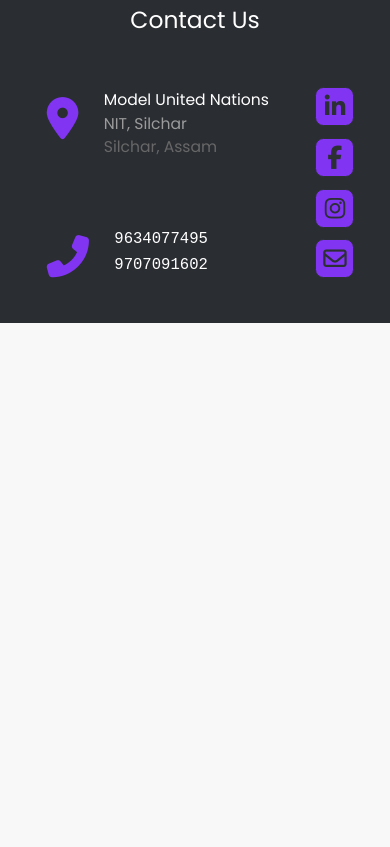
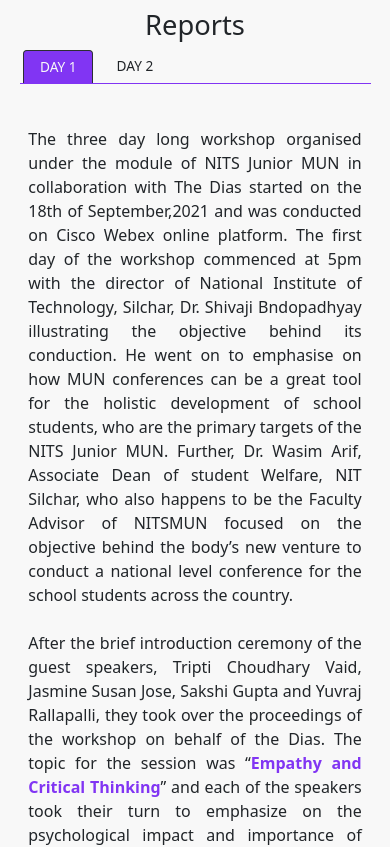
Before and after one commit to nitsmun/nitsmun2021-22, a React (Create React App) app: page /events/workshop in a window 390 px wide. Shown: the part 5700-6547 px from the top of the page. Before the commit the page ends 6023 px from the top, so only its background shows below. Built offline with nearby package versions, Linux system fonts and the light colour scheme.

Commit message:
+ reports

```diff
--- /dev/null
+++ b/src/components/Reports.css
@@ -0,0 +1,93 @@
+div.reports {
+  width: 90%;
+  margin: 5vh auto 2vh auto;
+  text-align: justify;
+}
+
+div.reports div.heading {
+  font-size: 5vh;
+  text-align: center;
+}
+
+div.tab-names {
+  display: flex;
+  border-bottom: 0.2vh solid var(--theme4-100);
+}
+
+div.tab-names div {
+  margin: 1vh;
+  margin-bottom: 0;
+  padding: 1.5vh 4vh;
+  border-radius: 1vh 1vh 0 0;
+  cursor: pointer;
+  text-transform: uppercase;
+}
+
+div.tab-names div.active-name {
+  background-color: var(--theme4-100);
+  border: 0.2vh solid var(--theme1-100);
+  border-bottom: 0 solid var(--theme1-100);
+  color: var(--theme2-100);
+  transition-duration: 0.2s;
+  transition-timing-function: ease-out;
+}
+
+div.tab-content-container {
+  margin: 5vh auto;
+  width: 95%;
+}
+
+div.tab-content-container div {
+  display: none;
+}
+
+div.tab-content-container div.active-content {
+  display: block;
+}
+
+@media screen and (max-width: 500px) {
+  div.reports {
+    width: 90%;
+    margin: 5vw auto 2vw auto;
+  }
+
+  div.reports div.heading {
+    font-size: 7vw;
+  }
+
+  div.tab-names {
+    border-bottom: 0.2vw solid var(--theme4-100);
+  }
+
+  div.tab-names div {
+    margin: 1vw;
+    margin-bottom: 0;
+    padding: 1.5vw 4vw;
+    border-radius: 1vw 1vw 0 0;
+    font-size: 3.5vw;
+    cursor: pointer;
+    text-transform: uppercase;
+  }
+
+  div.tab-names div.active-name {
+    background-color: var(--theme4-100);
+    border: 0.2vh solid var(--theme1-100);
+    border-bottom: 0 solid var(--theme1-100);
+    color: var(--theme2-100);
+    transition-duration: 0.2s;
+    transition-timing-function: ease-out;
+  }
+
+  div.tab-content-container {
+    margin: 5vh auto;
+    width: 95%;
+  }
+
+  div.tab-content-container div {
+    display: none;
+  }
+
+  div.tab-content-container div.active-content {
+    display: block;
+  }
+}
--- /dev/null
+++ b/src/components/Reports.jsx
@@ -0,0 +1,121 @@
+import { useState } from "react";
+
+import "./Reports.css";
+
+const tabData = {
+  names: ["Day 1", "Day 2"],
+  content: [
+    <>
+      The three day long workshop organised under the module of NITS Junior MUN
+      in collaboration with The Dias started on the 18th of September,2021 and
+      was conducted on Cisco Webex online platform. The first day of the
+      workshop commenced at 5pm with the director of National Institute of
+      Technology, Silchar, Dr. Shivaji Bndopadhyay illustrating the objective
+      behind its conduction. He went on to emphasise on how MUN conferences can
+      be a great tool for the holistic development of school students, who are
+      the primary targets of the NITS Junior MUN. Further, Dr. Wasim Arif,
+      Associate Dean of student Welfare, NIT Silchar, who also happens to be the
+      Faculty Advisor of NITSMUN focused on the objective behind the body’s new
+      venture to conduct a national level conference for the school students
+      across the country.
+      <br />
+      <br />
+      After the brief introduction ceremony of the guest speakers, Tripti
+      Choudhary Vaid, Jasmine Susan Jose, Sakshi Gupta and Yuvraj Rallapalli,
+      they took over the proceedings of the workshop on behalf of the Dias. The
+      topic for the session was “
+      <span className="bold">Empathy and Critical Thinking</span>” and each of
+      the speakers took their turn to emphasize on the psychological impact and
+      importance of empathy and critical thinking in today’s world.The session
+      was kept quite interesting by presentation of slides. Some of the topics
+      covered in the session were how critical thinking and overanalyzing can be
+      differentiated, the role of empathy in critical thinking among many
+      others.
+      <br />
+      <br />
+      The session was kept quite interactive by allowing the audience to drop in
+      questions and doubts in the chat box throughout the entire session. The
+      one and a half hour long Day1 of the workshop ended with a short QnA
+      session followed by a vote of thanks to The DIAS by members of the NITSMUN
+      society.
+    </>,
+    <>
+      The second day of the three-day-long workshop organized under the module
+      of NITS JUNIOR MUN by NITSMUN in collaboration with The Dais commenced on
+      19th September 2021 at 5:00 PM and was conducted on Cisco Webex online
+      platform.
+      <br />
+      <br />
+      After the brief introduction of the facilitators of this workshop - Muskan
+      Ajitsaria, Avhirup Kumar Ghosh and Vaishnavi Suresh, the proceeding of the
+      workshop was taken over by them on behalf of The Dias.
+      <br />
+      <br />
+      The topic of the session was “
+      <span className="bold">Workshop On SDGs and Youth</span>”. The key
+      objectives of the workshop were -
+      <br />
+      <br />
+      <ol>
+        <li>To build understanding with participants on what SDGs are</li>
+        <li>Reflect on how they related to SDGs as youth and individuals.</li>
+        <li>
+          Develop ideas of how youth can work towards the achievement of SDGs,
+          which was achieved with an in-depth discussion among the guest
+          speakers.
+        </li>
+      </ol>
+      <br />
+      Each speaker took their turn to explain the topics for the session. Ms
+      Vaishnavi Suresh made the students aware of sustainable development, the
+      history of SDGs, the difference between sustainable development snd
+      sustainability and the “Global indicator framework”. Then, Mr Avhirup
+      covered the topic about India and SDGs and about the SDG stakeholders.
+      This was followed by Ms Muskan covering the topics of Critical thinking
+      and the different steps youths can take to contribute towards various
+      SDGs.
+      <br />
+      <br />
+      The session was kept quite interesting with the presentation of slides and
+      interactive as the students were allowed to drop their queries and their
+      responses in the chatbox all throughout the session. Day 2 of the workshop
+      ended with a short QnA session followed by a vote of thanks to The DIAS by
+      members of the NITSMUN society.
+    </>,
+  ],
+};
+
+const Reports = () => {
+  const [tabIndex, setTabIndex] = useState(0);
+
+  return (
+    <div className="reports">
+      <div className="heading">Reports</div>
+      <div className="tab-container">
+        <div className="tab-names">
+          {tabData.names.map((name, index) => (
+            <div
+              className={"name" + (index === tabIndex ? " active-name" : "")}
+              onClick={() => setTabIndex(index)}
+            >
+              {name}
+            </div>
+          ))}
+        </div>
+        <div className="tab-content-container">
+          {tabData.content.map((report, index) => (
+            <div
+              className={
+                "tab-content" + (index === tabIndex ? " active-content" : "")
+              }
+            >
+              {report}
+            </div>
+          ))}
+        </div>
+      </div>
+    </div>
+  );
+};
+
+export default Reports;
--- a/src/components/screens/Dais.jsx
+++ b/src/components/screens/Dais.jsx
@@ -1,16 +1,17 @@
 // *Hooks*
-import React, { Suspense, useEffect } from 'react';
+import React, { Suspense, useEffect } from "react";
 
-import Loading from '../Loading';
+import Loading from "../Loading";
 
 // *CSS*
-import '../Events.css';
-import '../Table.css';
-import './Dais.css';
-import Workshops from '../Workshops';
-import WorkshopsGallery from '../WorkshopsGallery';
+import "../Events.css";
+import "../Table.css";
+import "./Dais.css";
+import Workshops from "../Workshops";
+import Reports from "../Reports";
+import WorkshopsGallery from "../WorkshopsGallery";
 
-const GlobalVoicesMun = props => {
+const GlobalVoicesMun = (props) => {
   useEffect(() => {
     // *Setting Up Page Title*
     document.title = props.title;
@@ -19,11 +20,11 @@ const GlobalVoicesMun = props => {
   return (
     <Suspense fallback={<Loading />}>
       {/* <div className='event'>The Dais</div> */}
-			<div style={{ marginTop: 'var(--navbar-height-pc)' }}>
+      <div style={{ marginTop: "var(--navbar-height-pc)" }}>
         <Workshops />
       </div>
 
-			<table id='apply-table' style={{marginTop:'20px'}}>
+      <table id="apply-table" style={{ marginTop: "20px" }}>
         <thead>
           <tr>
             <td>Date</td>
@@ -33,13 +34,13 @@ const GlobalVoicesMun = props => {
         </thead>
 
         <tbody>
-					<tr className='lower-border'>
+          <tr className="lower-border">
             <td>18 September, 2021</td>
             <td>5PM-7PM</td>
             <td>Empathy and Critical Thinking</td>
           </tr>
 
-					<tr className='lower-border'>
+          <tr className="lower-border">
             <td>19 September, 2021</td>
             <td>5PM-7PM</td>
             <td>
@@ -47,13 +48,13 @@ const GlobalVoicesMun = props => {
             </td>
           </tr>
 
-					<tr className='lower-border'>
+          <tr className="lower-border">
             <td>25 September, 2021</td>
             <td>4PM-7PM</td>
             <td>Familiarization with MUN (general ROPs and jargons)</td>
           </tr>
 
-					<tr className='lower-border'>
+          <tr className="lower-border">
             <td>26 September, 2021</td>
             <td>4PM-7PM</td>
             <td>A Mock MUN Session</td>
@@ -61,7 +62,10 @@ const GlobalVoicesMun = props => {
         </tbody>
       </table>
       <div>
-				<WorkshopsGallery/>
+        <WorkshopsGallery />
+      </div>
+      <div>
+        <Reports />
       </div>
     </Suspense>
   );
```
Lines whose indentation alone changed are shown as unchanged.
